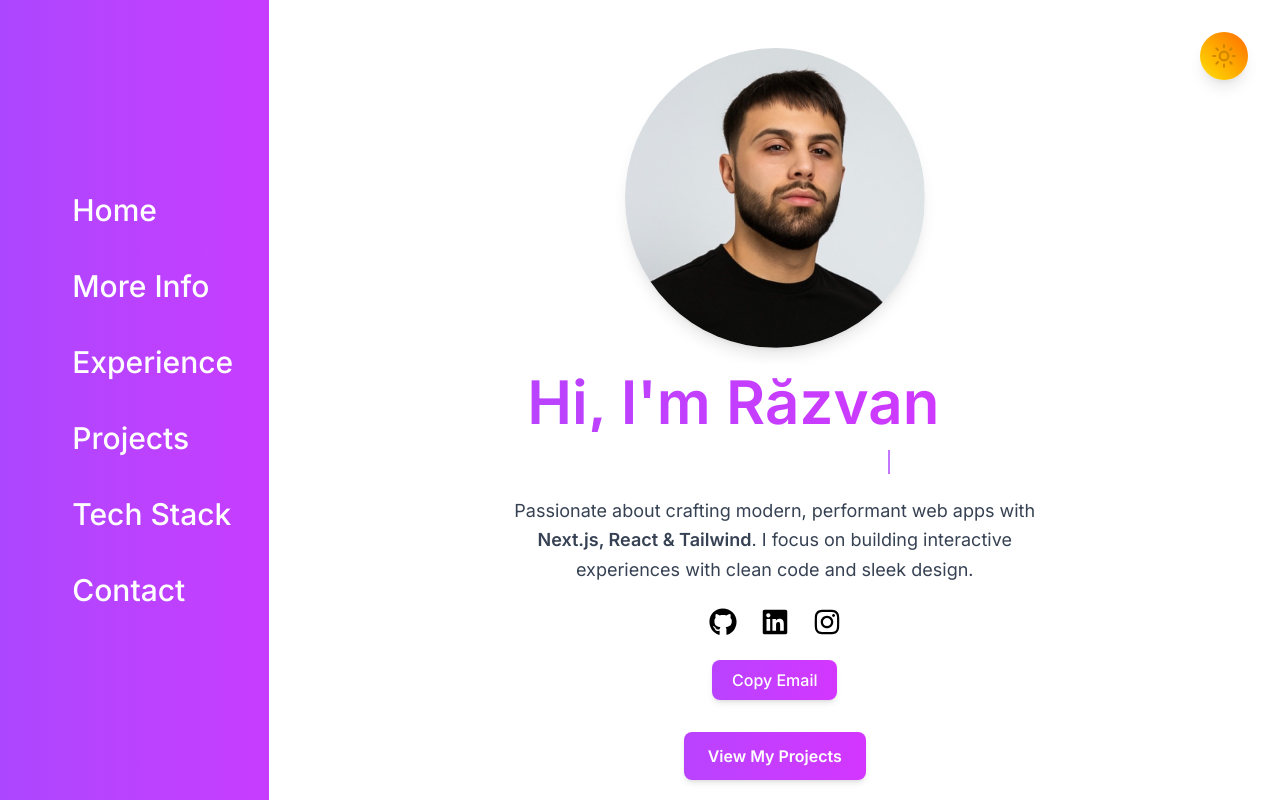
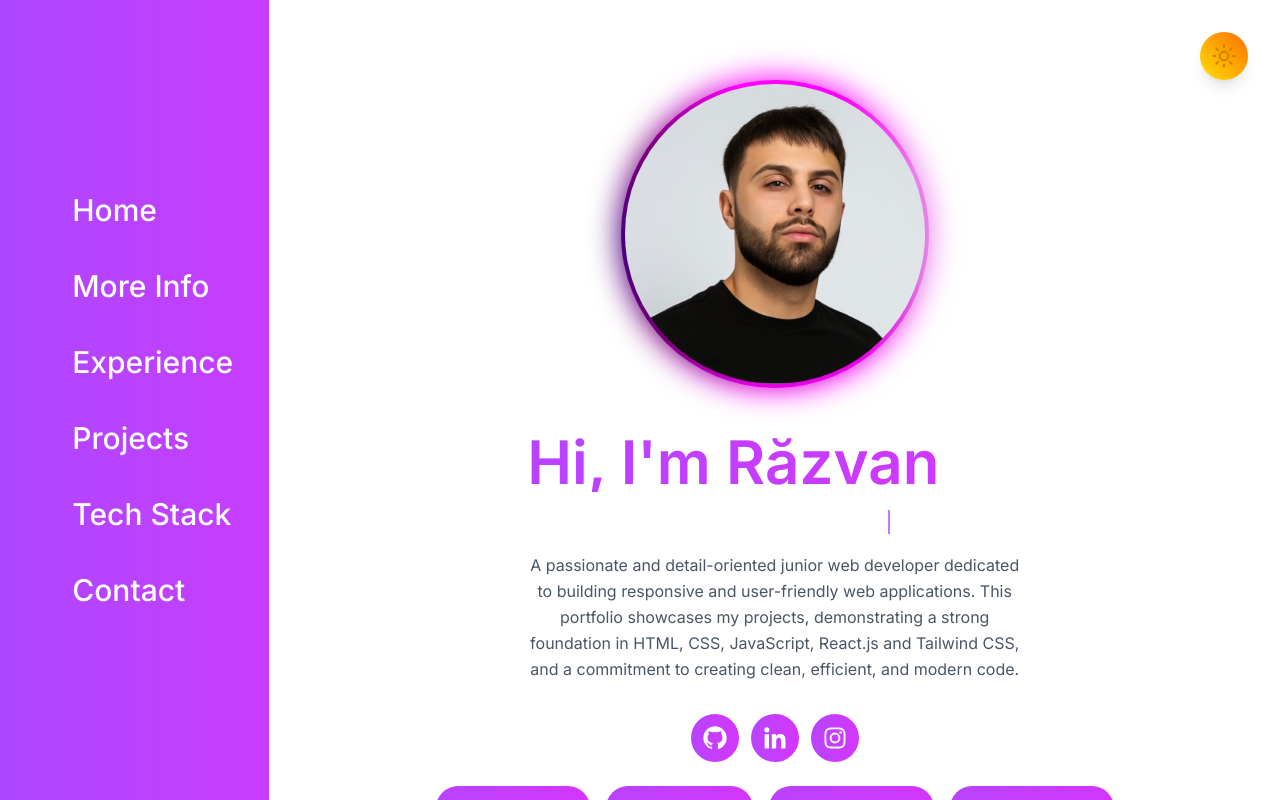
Before and after one commit to RazvanPelinari/react-website-portofolio, a React (Vite) app: page / in a window 1280 px wide. Built offline with nearby package versions, Linux system fonts and the light colour scheme.

Commit message:
Update Home.jsx

```diff
--- a/src/components/Pages/Home.jsx
+++ b/src/components/Pages/Home.jsx
@@ -1,40 +1,61 @@
 import React, { useState } from "react";
 import Artwork from "../../assets/artwork2.jpg";
-import { FaGithub, FaLinkedin, FaInstagram } from "react-icons/fa";
+import {
+  BiLogoGithub,
+  BiLogoInstagram,
+  BiLogoLinkedin,
+  BiPhone,
+  BiEnvelope,
+  BiDownload,
+  BiCodeAlt,
+} from "react-icons/bi";
 import Typewriter from "../Animations/Typewriter";
 import { motion, AnimatePresence } from "framer-motion";
 
-export default function Home() {
-  const [copied, setCopied] = useState(false);
+const Home = () => {
+  const [copiedMessage, setCopiedMessage] = useState("");
 
-  const handleCopyEmail = () => {
-    navigator.clipboard.writeText("razvanpelinari@gmail.com");
-    setCopied(true);
-    setTimeout(() => setCopied(false), 2000);
+  const handleCopy = (text, message) => {
+    navigator.clipboard
+      .writeText(text)
+      .then(() => {
+        setCopiedMessage(message);
+        setTimeout(() => {
+          setCopiedMessage("");
+        }, 1500);
+      })
+      .catch((err) => {
+        console.error("Failed to copy: ", err);
+      });
   };
 
   return (
-    <section
+    <div
       id="Home"
-      className="relative flex flex-col items-center justify-center py-12 text-center"
+      className="w-full px-4 py-12 md:px-10 lg:px-20 min-h-screen relative bg-white dark:bg-gray-900 transition-colors duration-500"
     >
-      {/* Avatar with animation */}
-      <motion.img
-        src={Artwork}
-        alt="Logo"
+      <div className="flex flex-col items-center justify-center gap-8 p-5 text-center scroll-mt-20 md:scroll-mt-0">
+        {/* Avatar */}
+        <motion.div
           initial={{ opacity: 0, scale: 0.8 }}
           animate={{ opacity: 1, scale: 1 }}
           transition={{ duration: 0.6 }}
-        className="w-[250px] sm:w-[300px] rounded-full shadow-lg dark:shadow-purple-900/50"
+          className="box overflow-visible m-4"
+        >
+          <img
+            src={Artwork}
+            alt="Logo"
+            className="w-[250px] sm:w-[300px] rounded-full scroll-mt-14 md:scroll-mt-0 overflow-hidden shadow-lg dark:shadow-purple-900/50"
           />
+        </motion.div>
 
-      {/* Heading with waving emoji */}
+        {/* Headings */}
+        <div className="space-y-1 sm:space-y-3">
           <h1
-        className="mt-6 bg-gradient-to-r from-purple-500 via-fuchsia-500 to-purple-500
-        animate-gradient bg-[length:400%_400%] bg-clip-text text-4xl font-semibold text-transparent
-        md:text-5xl lg:text-6xl flex items-center justify-center gap-2
-        drop-shadow-[0_-4px_6px_rgba(255,255,255,0.8)]
-        dark:drop-shadow-[0_-4px_6px_rgba(147,51,234,0.3)]"
+            className="border-purple-400 bg-gradient-to-r from-purple-500 via-fuchsia-500 to-purple-500
+              animate-gradient bg-[length:400%_400%] bg-clip-text text-4xl font-semibold text-transparent md:text-5xl lg:text-6xl
+              drop-shadow-[0_-4px_6px_rgba(255,255,255,0.8)] dark:drop-shadow-[0_-4px_6px_rgba(147,51,234,0.3)]
+              flex items-center justify-center gap-2"
           >
             Hi, I'm Răzvan
             <span className="inline-block align-middle text-4xl md:text-5xl lg:text-6xl">
@@ -42,94 +63,124 @@ export default function Home() {
             </span>
           </h1>
 
-      {/* Inline Typewriter */}
           <h3
-        className="mt-3 bg-gradient-to-r from-purple-500 via-fuchsia-500 to-purple-500
-        animate-gradient bg-[length:400%_400%] bg-clip-text text-xl font-semibold text-transparent
-        md:text-2xl lg:text-3xl flex items-center justify-center gap-2
-        drop-shadow-[0_-4px_6px_rgba(255,255,255,0.8)]
-        dark:drop-shadow-[0_-4px_6px_rgba(147,51,234,0.3)]"
+            className="border-purple-400 bg-gradient-to-r from-purple-500 via-fuchsia-500 to-purple-500
+              animate-gradient bg-[length:400%_400%] bg-clip-text text-xl font-semibold text-transparent md:text-2xl lg:text-3xl
+              drop-shadow-[0_-4px_6px_rgba(255,255,255,0.8)] dark:drop-shadow-[0_-4px_6px_rgba(147,51,234,0.3)]
+              flex items-center justify-center gap-2"
           >
             <span>I'm a</span>
-        <Typewriter
-          options={{
-            strings: ["Web Developer", "Frontend Developer", "Programmer"],
-            autoStart: true,
-            loop: true,
-          }}
-        />
+            <Typewriter />
           </h3>
 
-      {/* Short bio */}
-      <p className="mt-4 max-w-xl text-base md:text-lg text-gray-700 dark:text-gray-300 mx-auto leading-relaxed">
-        Passionate about crafting modern, performant web apps with{" "}
-        <span className="font-semibold">Next.js, React & Tailwind</span>. I
-        focus on building interactive experiences with clean code and sleek
-        design.
+          <p className="max-w-[500px] text-sm md:text-base text-gray-600 dark:text-gray-300 mx-auto leading-relaxed">
+            A passionate and detail-oriented junior web developer dedicated to
+            building responsive and user-friendly web applications. This
+            portfolio showcases my projects, demonstrating a strong foundation
+            in HTML, CSS, JavaScript, React.js and Tailwind CSS, and a
+            commitment to creating clean, efficient, and modern code.
           </p>
+        </div>
 
         {/* Social Icons */}
-      <div className="mt-6 flex justify-center gap-6">
+        <div className="flex flex-col items-center gap-6">
+          <div className="flex items-center gap-3">
+            {[
+              {
+                href: "https://github.com/RazvanPelinari",
+                icon: BiLogoGithub,
+              },
+              {
+                href: "https://www.linkedin.com/in/razvan-pelinari/",
+                icon: BiLogoLinkedin,
+              },
+              {
+                href: "https://www.instagram.com/razvan.peli",
+                icon: BiLogoInstagram,
+              },
+            ].map(({ href, icon: Icon }, i) => (
               <a
-          href="https://github.com/razvanpelinari"
+                key={i}
+                href={href}
                 target="_blank"
                 rel="noopener noreferrer"
-          className="transition-transform hover:scale-110 hover:shadow-[0_0_10px_rgba(236,72,153,0.7)]"
+                className="h-10 w-10 cursor-pointer rounded-full p-2
+                  border-2 border-transparent bg-gradient-to-r from-purple-500 via-fuchsia-500 to-purple-500
+                  animate-gradient bg-[length:400%_400%] text-white dark:text-gray-100
+                  transition-all duration-200 hover:scale-110
+                  hover:border-fuchsia-500 hover:bg-fuchsia-500 hover:text-white hover:translate-y-1 md:h-12 md:w-12"
               >
-          <FaGithub size={28} />
+                <Icon className="h-full w-full" />
               </a>
+            ))}
+          </div>
+
+          {/* Action buttons */}
+          <div className="flex flex-wrap justify-center gap-4">
+            {/* Copy Phone */}
+            <button
+              onClick={() => handleCopy("+40729244375", "Phone number copied!")}
+              className="flex items-center gap-2 rounded-full px-4 py-2 border-2 border-transparent
+                bg-gradient-to-r from-purple-500 via-fuchsia-500 to-purple-500 animate-gradient bg-[length:400%_400%]
+                text-white dark:text-gray-100 transition-all duration-300 hover:scale-105 hover:border-fuchsia-500 hover:bg-fuchsia-500 hover:translate-y-1"
+            >
+              <BiPhone className="text-lg" /> Copy Phone
+            </button>
+
+            {/* Copy Email */}
+            <button
+              onClick={() =>
+                handleCopy("razvanpelinari@gmail.com", "Email address copied!")
+              }
+              className="flex items-center gap-2 rounded-full px-4 py-2 border-2 border-transparent
+                bg-gradient-to-r from-purple-500 via-fuchsia-500 to-purple-500 animate-gradient bg-[length:400%_400%]
+                text-white dark:text-gray-100 transition-all duration-300 hover:scale-105 hover:border-fuchsia-500 hover:bg-fuchsia-500 hover:translate-y-1"
+            >
+              <BiEnvelope className="text-lg" /> Copy Email
+            </button>
+
+            {/* View Projects */}
             <a
-          href="https://linkedin.com/razvanpelinari"
-          target="_blank"
-          rel="noopener noreferrer"
-          className="transition-transform hover:scale-110 hover:shadow-[0_0_10px_rgba(236,72,153,0.7)]"
+              href="#Projects"
+              className="flex items-center gap-2 rounded-full px-4 py-2 border-2 border-transparent
+                bg-gradient-to-r from-purple-500 via-fuchsia-500 to-purple-500 animate-gradient bg-[length:400%_400%]
+                text-white dark:text-gray-100 transition-all duration-300 hover:scale-105 hover:border-fuchsia-500 hover:bg-fuchsia-500 hover:translate-y-1"
             >
-          <FaLinkedin size={28} />
+              <BiCodeAlt className="text-lg" /> View Projects
             </a>
+
+            {/* Download CV */}
             <a
-          href="https://instagram.com/razvan.peli"
-          target="_blank"
-          rel="noopener noreferrer"
-          className="transition-transform hover:scale-110 hover:shadow-[0_0_10px_rgba(236,72,153,0.7)]"
+              href="/cv.pdf"
+              download
+              className="flex items-center gap-2 rounded-full px-4 py-2 border-2 border-transparent
+                bg-gradient-to-r from-purple-500 via-fuchsia-500 to-purple-500 animate-gradient bg-[length:400%_400%]
+                text-white dark:text-gray-100 transition-all duration-300 hover:scale-105 hover:border-fuchsia-500 hover:bg-fuchsia-500 hover:translate-y-1"
             >
-          <FaInstagram size={28} />
+              <BiDownload className="text-lg" /> View Resume
             </a>
           </div>
+        </div>
+      </div>
 
-      {/* Copy Email Button */}
-      <button
-        onClick={handleCopyEmail}
-        className="mt-6 rounded-lg bg-gradient-to-r from-purple-500 via-fuchsia-500 to-purple-500
-        animate-gradient bg-[length:400%_400%] px-5 py-2 text-white font-medium shadow-md
-        hover:scale-105 transition-transform"
-      >
-        Copy Email
-      </button>
-
-      {/* Copy confirmation */}
+      {/* Copy Feedback */}
       <AnimatePresence>
-        {copied && (
+        {copiedMessage && (
           <motion.div
             initial={{ opacity: 0, y: 10 }}
             animate={{ opacity: 1, y: 0 }}
             exit={{ opacity: 0, y: 10 }}
             transition={{ duration: 0.3 }}
-            className="mt-3 rounded-lg bg-green-500 px-4 py-2 text-white shadow-md"
+            className="absolute left-1/2 -translate-x-1/2 bottom-4 z-50"
           >
-            Email copied!
+            <div className="rounded-lg border border-purple-300 bg-white/30 dark:bg-gray-800/50 px-4 py-2 text-sm text-gray-800 dark:text-gray-200 backdrop-blur-md shadow-lg">
+              {copiedMessage}
+            </div>
           </motion.div>
         )}
       </AnimatePresence>
+    </div>
+  );
+};
 
-      {/* CTA Button */}
-      <a
-        href="#Projects"
-        className="mt-8 inline-block rounded-lg bg-gradient-to-r from-purple-500 via-fuchsia-500 to-purple-500
-        animate-gradient bg-[length:400%_400%] px-6 py-3 font-semibold text-white shadow-md
-        hover:scale-105 transition-transform"
-      >
-        View My Projects
-      </a>
-    </section>
-  );
-}
+export default Home;
```
Lines whose indentation alone changed are shown as unchanged.
